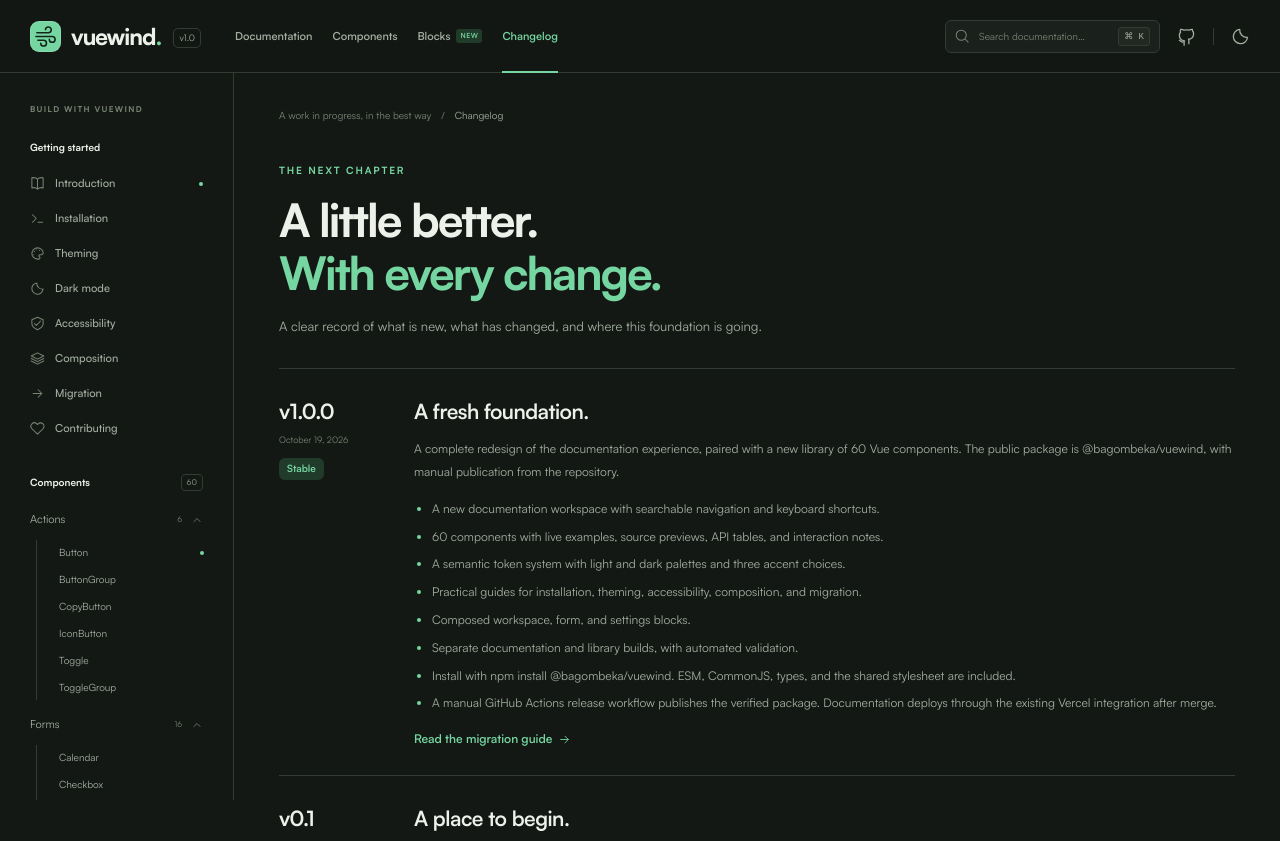
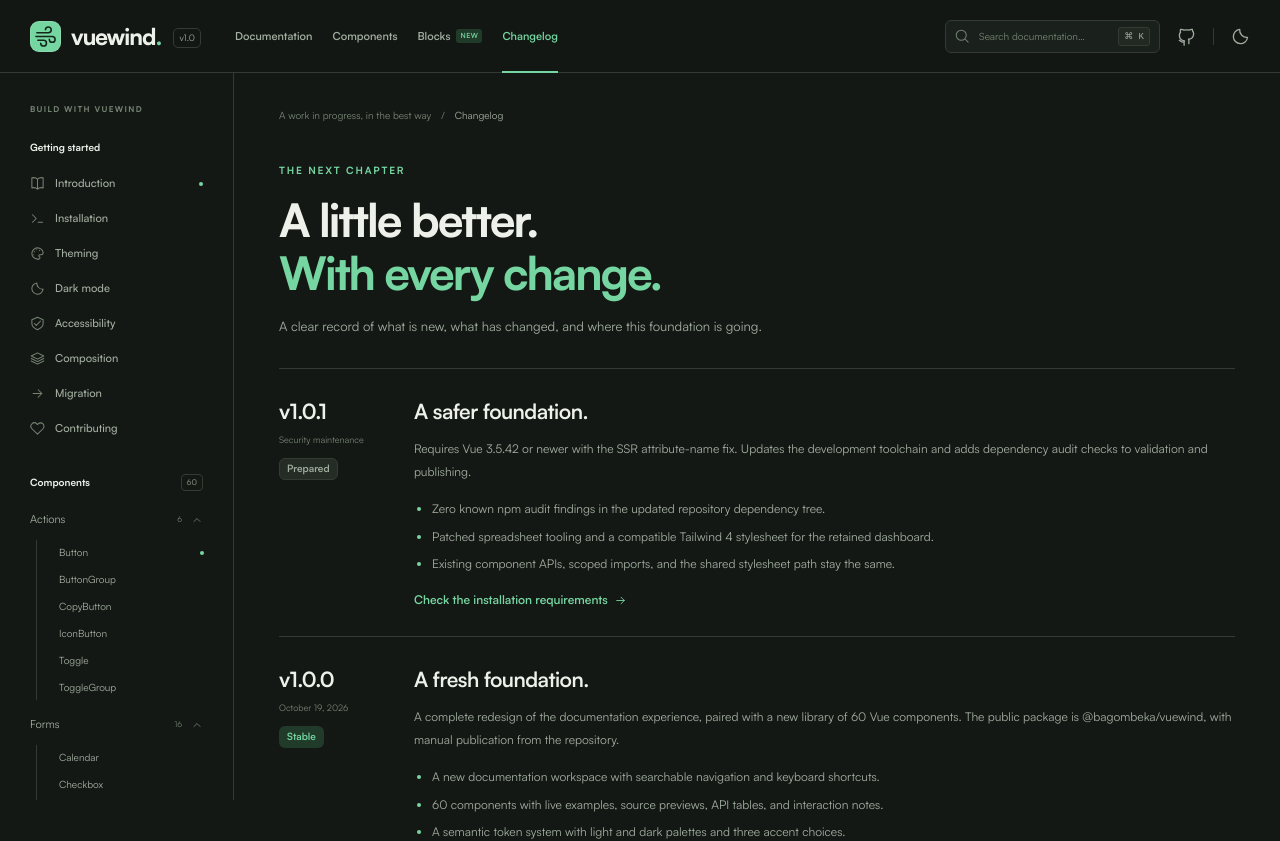
Before and after one commit to BAGOMBEKA-JOB-DEV/vuewind, a Vue app: page /changelog in a window 1280 px wide. Shown: the top 841 px of the page. Built offline with nearby package versions, Linux system fonts and the light colour scheme.

Commit message:
docs(security): record audit scope and prepare version 1.0.1

```diff
--- a/src/docs/guides/installation.js
+++ b/src/docs/guides/installation.js
@@ -5,7 +5,7 @@ export default {
     {
       id: "requirements",
       title: "A comfortable starting point.",
-      body: "Start with an existing Vue 3.5 application. Vuewind provides compiled components, TypeScript declarations, and one shared stylesheet. You do not need Tailwind, the documentation app, or a Vuewind plugin to use the package.",
+      body: "Start with an existing Vue 3.5.42 or newer application. Vuewind provides compiled components, TypeScript declarations, and one shared stylesheet. You do not need Tailwind, the documentation app, or a Vuewind plugin to use the package.",
     },
     {
       id: "install",
@@ -40,7 +40,7 @@ export default {
     {
       id: "repository",
       title: "Explore the source, too.",
-      body: "To work on the library or run the documentation locally, clone the repository. This is a separate workflow from installing Vuewind into an existing app. Use Node.js 20.19 or newer for repository development.",
+      body: "To work on the library or run the documentation locally, clone the repository. This is a separate workflow from installing Vuewind into an existing app. Use Node.js 22.13 or newer, or a current LTS release, for repository development.",
       code: "git clone https://github.com/BAGOMBEKA-JOB-DEV/vuewind.git\ncd vuewind\nnpm ci\nnpm run dev",
       language: "shell",
     },
--- a/src/docs/views/ChangelogView.vue
+++ b/src/docs/views/ChangelogView.vue
@@ -20,6 +20,37 @@ import VwBadge from "../../lib/components/VwBadge.vue";
         foundation is going.
       </p>
     </div>
+    <section class="changelog-entry">
+      <div>
+        <strong>v1.0.1</strong><small>Security maintenance</small>
+        <VwBadge style="margin-top: 12px">Prepared</VwBadge>
+      </div>
+      <div>
+        <h2>A safer foundation.</h2>
+        <p>
+          Requires Vue 3.5.42 or newer with the SSR attribute-name fix. Updates
+          the development toolchain and adds dependency audit checks to
+          validation and publishing.
+        </p>
+        <ul>
+          <li>
+            Zero known npm audit findings in the updated repository dependency
+            tree.
+          </li>
+          <li>
+            Patched spreadsheet tooling and a compatible Tailwind 4 stylesheet
+            for the retained dashboard.
+          </li>
+          <li>
+            Existing component APIs, scoped imports, and the shared stylesheet
+            path stay the same.
+          </li>
+        </ul>
+        <RouterLink to="/docs/installation" class="text-link"
+          >Check the installation requirements <Icon name="right" :size="13"
+        /></RouterLink>
+      </div>
+    </section>
     <section class="changelog-entry">
       <div>
         <strong>v1.0.0</strong><small>October 19, 2026</small
```
Also changed, not shown: 5 other files (tests, documents, lock files or other folders).
